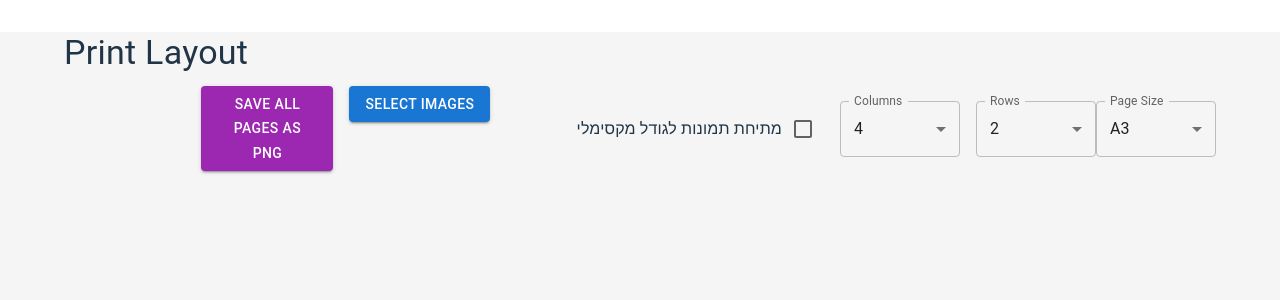
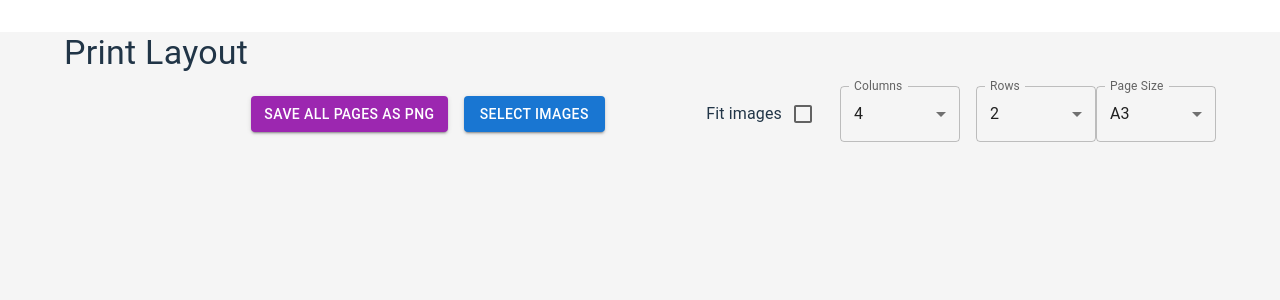
Before and after one commit to zivglik/Image2A3, a React (Vite) app: page / in a window 1280 px wide. Shown: the top 300 px of the page. Built offline with nearby package versions, Linux system fonts and the light colour scheme.

Commit message:
fix layout

```diff
--- a/src/App.tsx
+++ b/src/App.tsx
@@ -152,16 +152,18 @@ function App() {
                 onChange={handleStretchChange}
               />
             }
-            label="מתיחת תמונות לגודל מקסימלי"
+            label="Fit images"
             sx={{ minWidth: { xs: '100%', sm: 'auto' } }}
           />
 
-          <Box sx={{
-            display: 'flex',
-            gap: 2,
-            flexDirection: { xs: 'column', sm: 'row' },
-            width: { xs: '100%', sm: 'auto' }
-          }}>
+          <Stack
+            direction={{ xs: 'column', sm: 'row' }}
+            spacing={2}
+            sx={{
+              width: { xs: '100%', sm: 'auto' },
+              minWidth: { sm: '200px' }
+            }}
+          >
             <input
               accept="image/*"
               type="file"
@@ -185,10 +187,15 @@ function App() {
               color="secondary"
               onClick={handleSaveAllAsPNG}
               fullWidth={isMobile}
+              sx={{
+                whiteSpace: 'nowrap',
+                minWidth: { sm: '180px' },
+                px: { sm: 7 }
+              }}
             >
               Save All Pages as PNG
             </Button>
-          </Box>
+          </Stack>
         </Stack>
 
         {Array.from({ length: numberOfCanvases }, (_, i) => {
--- a/src/constants/dimensions.ts
+++ b/src/constants/dimensions.ts
@@ -17,8 +17,8 @@ export const PAGE_SIZES = {
   }
 };
 
-export const GRID_ROWS_OPTIONS = [2, 3, 4, 5, 6];
-export const GRID_COLS_OPTIONS = [2, 3, 4, 5, 6];
+export const GRID_ROWS_OPTIONS = [2, 3, 4, 5, 6,7,8,9,10];
+export const GRID_COLS_OPTIONS = [2, 3, 4, 5, 6,7,8,9,10];
 
 // Calculate cell dimensions based on page size and grid configuration
 export const calculateCellDimensions = (pageSize: keyof typeof PAGE_SIZES, rows: number, cols: number) => {
```
